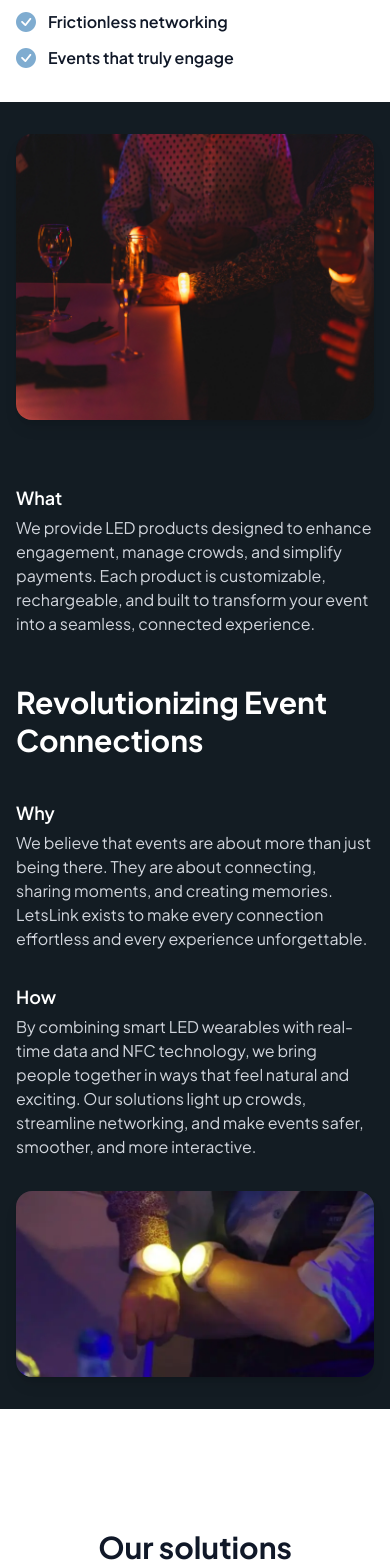
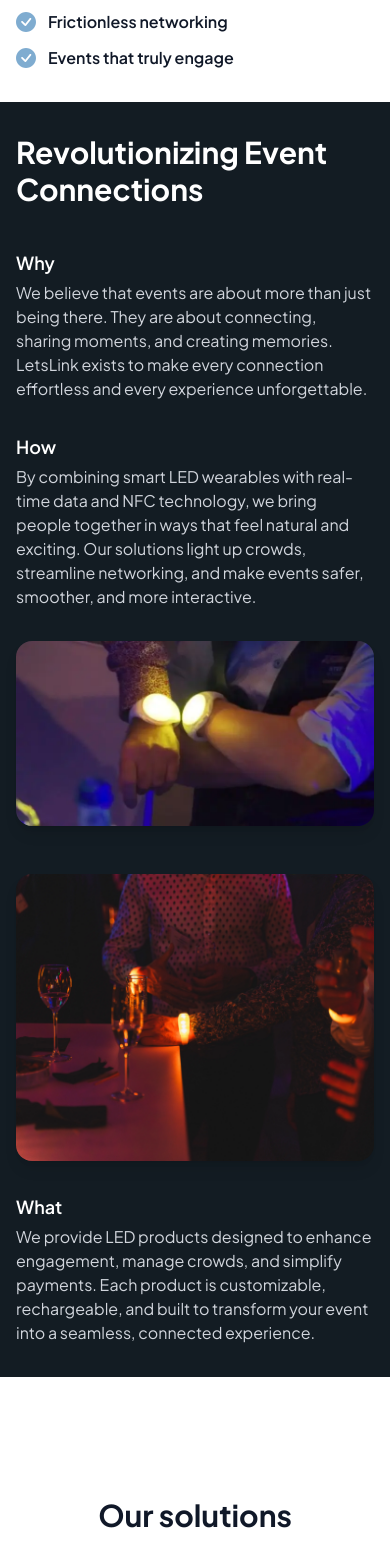
Before and after one commit to AliBakayPXL/LetsLink, a React (Vite) app: page / in a window 390 px wide. Shown: the part 2360-3928 px from the top of the page. Built offline with nearby package versions, Linux system fonts and the light colour scheme.

Commit message:
ContentShowCase veranderd en mobile responsive gemaakt

```diff
--- a/src/components/ContentShowcase.tsx
+++ b/src/components/ContentShowcase.tsx
@@ -3,15 +3,47 @@ import braceletImg from "../assets/contentpreviewbracelet.webp";
 
 const ContentShowcase = () => (
   <section className="bg-[#131c23] min-h-screen flex flex-col justify-start sm:justify-center items-center py-8 sm:py-16 px-4">
-    <div className="max-w-6xl mx-auto grid grid-cols-1 md:grid-cols-2 gap-12 items-center">
-      {/* Left: photo top, text bottom */}
-      <div className="flex flex-col gap-8">
+    <div className="max-w-6xl mx-auto grid grid-cols-1 md:grid-cols-2 gap-12 items-start">
+      {/* RIGHT content - tekst eerst op mobiel */}
+      <div className="flex flex-col gap-8 order-1 md:order-none">
+        <h2 className="text-3xl md:text-4xl font-bold text-white mb-2 leading-tight">
+          Revolutionizing Event Connections
+        </h2>
+
+        <div>
+          <h3 className="font-semibold text-lg text-white mb-1">Why</h3>
+          <p className="text-gray-300 text-base">
+            We believe that events are about more than just being there. They
+            are about connecting, sharing moments, and creating memories.
+            LetsLink exists to make every connection effortless and every
+            experience unforgettable.
+          </p>
+        </div>
+
+        <div>
+          <h3 className="font-semibold text-lg text-white mb-1">How</h3>
+          <p className="text-gray-300 text-base">
+            By combining smart LED wearables with real-time data and NFC
+            technology, we bring people together in ways that feel natural and
+            exciting. Our solutions light up crowds, streamline networking, and
+            make events safer, smoother, and more interactive.
+          </p>
+        </div>
+
+        <img
+          src={braceletImg}
+          alt="Bracelet Hands"
+          className="rounded-2xl w-full max-h-[200px] object-cover shadow-lg"
+        />
+      </div>
+
+      {/* LEFT content - image onderaan op mobiel */}
+      <div className="flex flex-col gap-8 order-2 md:order-none">
         <img
           src={eventTableImg}
           alt="Event Table"
           className="rounded-2xl w-full max-h-[400px] object-cover shadow-lg"
         />
-        <div className="flex items-start gap-4"></div>
         <div>
           <h3 className="font-semibold text-lg text-white mb-1">What</h3>
           <p className="text-gray-300 text-base">
@@ -22,40 +54,6 @@ const ContentShowcase = () => (
           </p>
         </div>
       </div>
-
-      {/* Right: heading, icon-text rows, photo bottom */}
-      <div className="flex flex-col gap-8">
-        <h2 className="text-3xl md:text-4xl font-bold text-white mb-2 leading-tight">
-          Revolutionizing Event Connections
-        </h2>
-        <div className="flex items-start gap-4">
-          <div>
-            <h3 className="font-semibold text-lg text-white mb-1">Why</h3>
-            <p className="text-gray-300 text-base">
-              We believe that events are about more than just being there. They
-              are about connecting, sharing moments, and creating memories.
-              LetsLink exists to make every connection effortless and every
-              experience unforgettable.
-            </p>
-          </div>
-        </div>
-        <div className="flex items-start gap-4">
-          <div>
-            <h3 className="font-semibold text-lg text-white mb-1">How</h3>
-            <p className="text-gray-300 text-base">
-              By combining smart LED wearables with real-time data and NFC
-              technology, we bring people together in ways that feel natural and
-              exciting. Our solutions light up crowds, streamline networking,
-              and make events safer, smoother, and more interactive.
-            </p>
-          </div>
-        </div>
-        <img
-          src={braceletImg}
-          alt="Bracelet Hands"
-          className="rounded-2xl w-full max-h-[200px] object-cover shadow-lg"
-        />
-      </div>
     </div>
   </section>
 );
```
